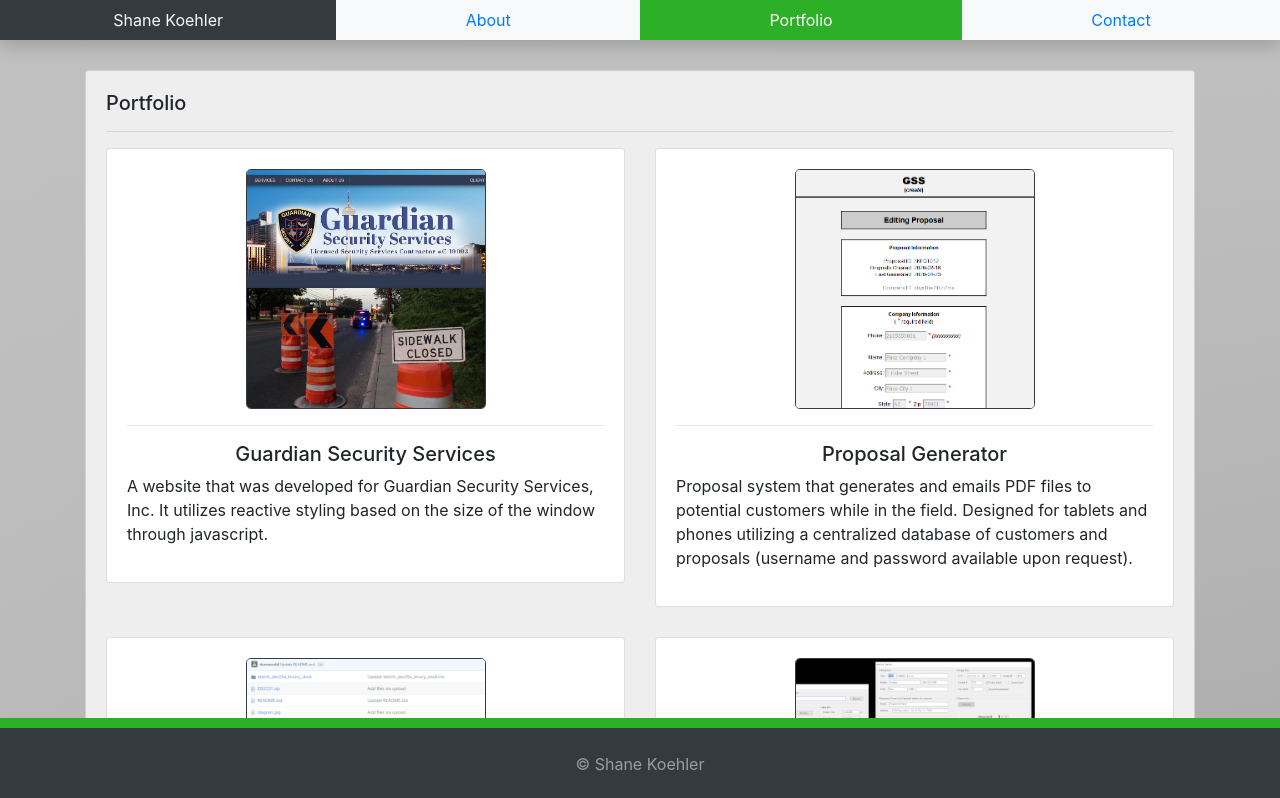
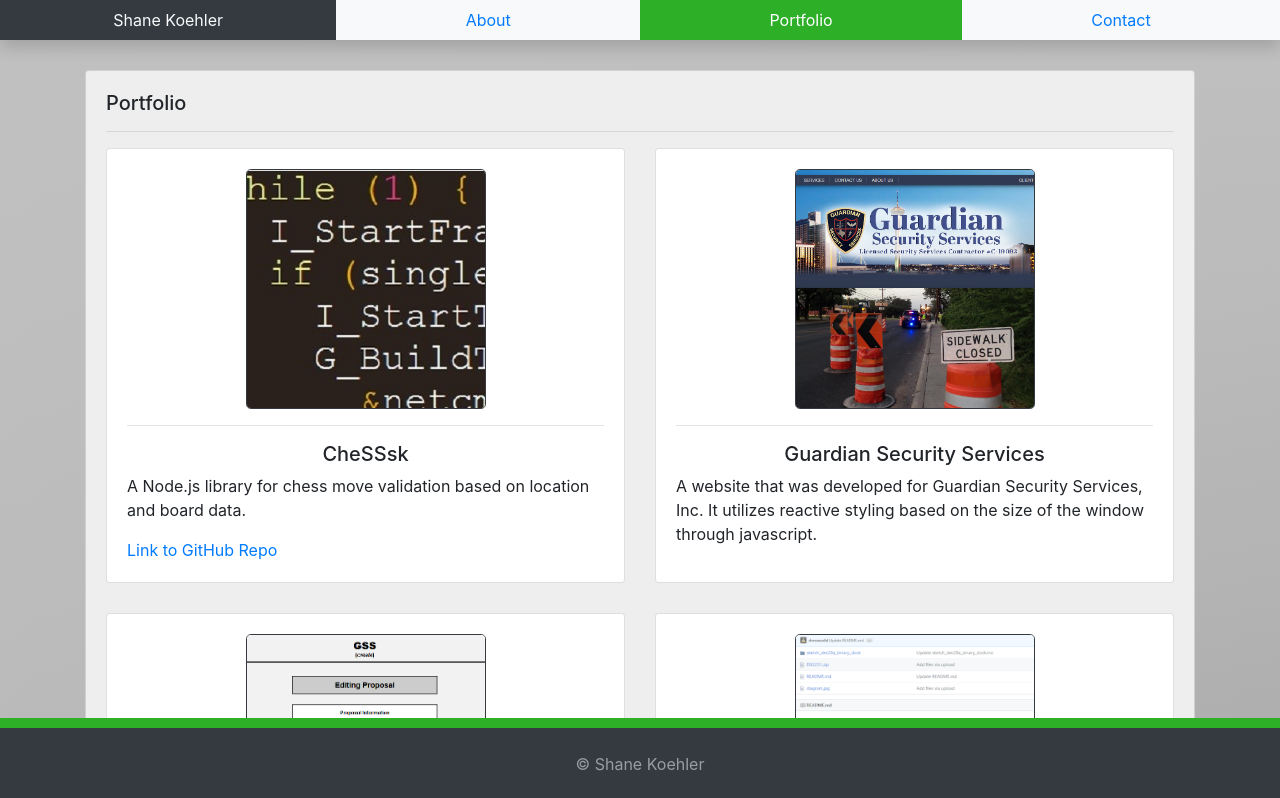
Before and after one commit to shmoesolid/Portfolio, a React (Create React App) app in the folder client/: page /portfolio in a window 1280 px wide. Shown: the top 798 px of the page. Built offline with nearby package versions, Linux system fonts and the light colour scheme.

Commit message:
reordered projects

```diff
--- a/client/src/projectData.js
+++ b/client/src/projectData.js
@@ -8,10 +8,17 @@
 var projectData;
 export default projectData = [
     {
+        hrefDeployed: "https://www.npmjs.com/package/chesssk",
+        thumb: "img/doom-code-tile.jpg",
+        title: "CheSSsk",
+        text: "A Node.js library for chess move validation based on location and board data.",
+        hrefGithub: "https://github.com/shmoesolid/CheSSsk",
+    },
+    {
         hrefDeployed: "https://patrolroom.com/gss",
         thumb: "img/thumb_gss.png",
         title: "Guardian Security Services",
-        text: "A website that was developed for Guardian Security Services, Inc.  It utilizes "
+        text: "A website that was developed for Guardian Security Services, Inc. It utilizes "
             + "reactive styling based on the size of the window through javascript.",
         hrefGithub: "",
     },
@@ -152,13 +159,6 @@
         text: "A web application that simply lists an employee directory via randomuser.me API using React.",
         hrefGithub: "https://github.com/shmoesolid/employee-directory",
     },
-    {
-        hrefDeployed: "https://www.npmjs.com/package/chesssk",
-        thumb: "img/doom-code-tile.jpg",
-        title: "CheSSsk",
-        text: "A Node.js library for chess move validation based on location and board data.",
-        hrefGithub: "https://github.com/shmoesolid/CheSSsk",
-    },
     /* copy for dupes
     {
         hrefDeployed: "",
```
